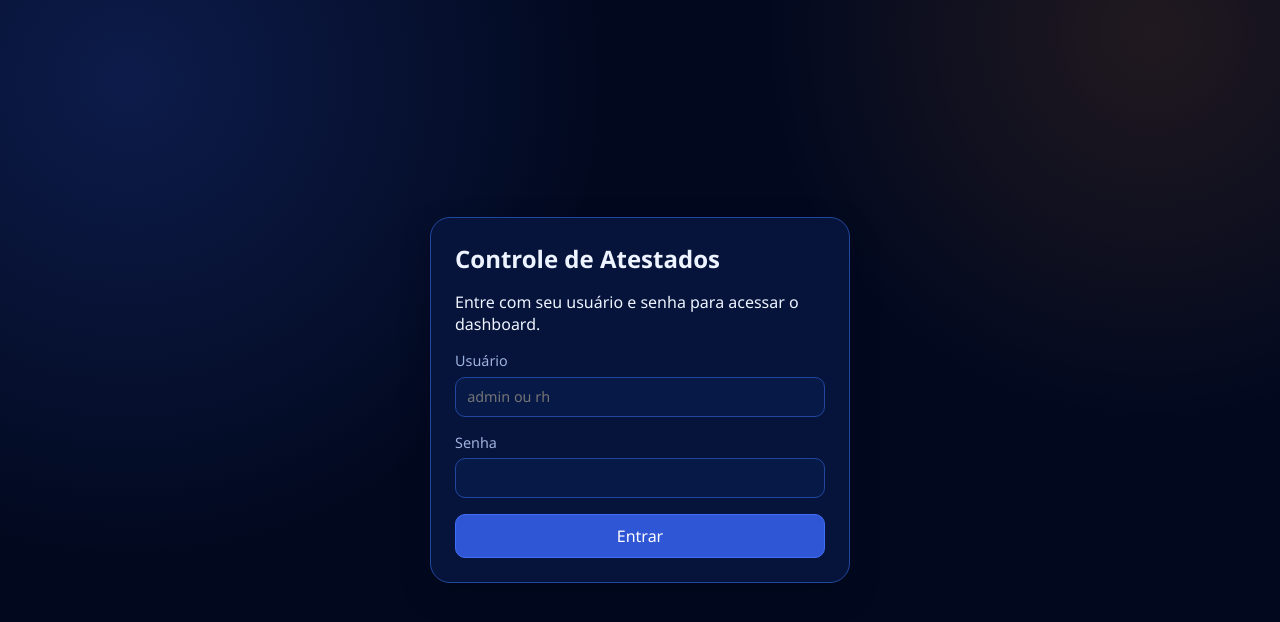
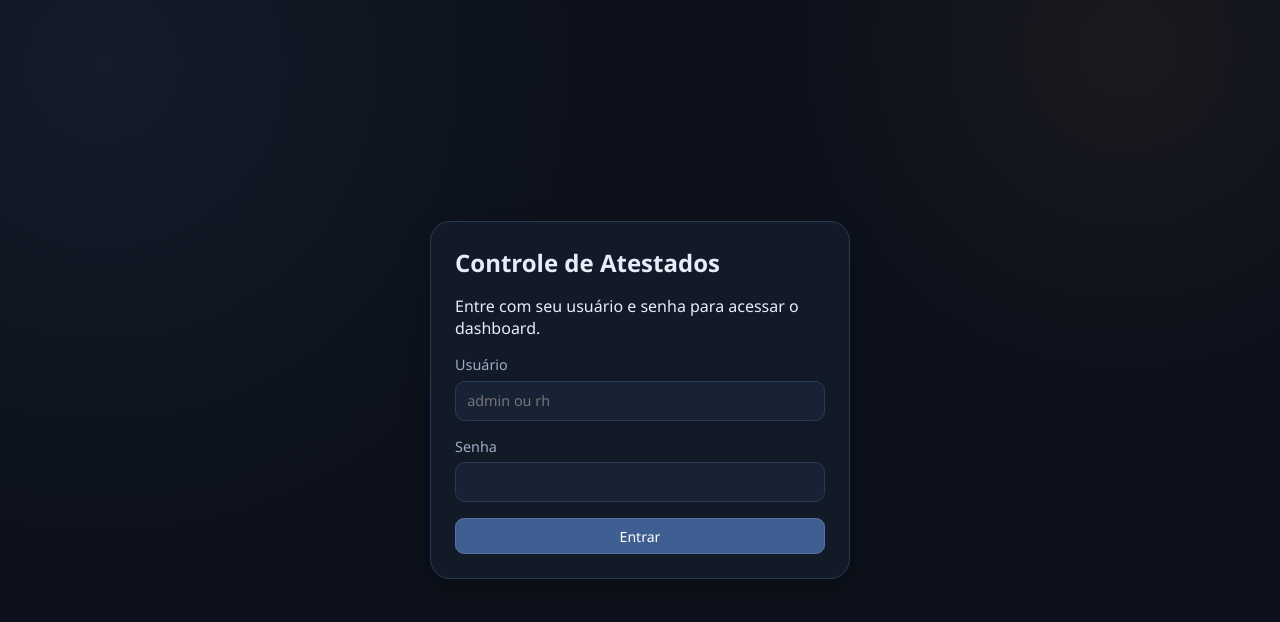
Before and after one commit to OmegaDistribuidora/controle-atestado, a React (Vite) app in the folder frontend/: page /login in a window 1280 px wide. Shown: the top 622 px of the page. Built offline with nearby package versions, Linux system fonts and the light colour scheme.

Commit message:
refactor: suavizar tema, reduzir botoes e aplicar mascara de CPF

```diff
--- a/frontend/src/components/AppLayout.jsx
+++ b/frontend/src/components/AppLayout.jsx
@@ -26,14 +26,14 @@ export default function AppLayout() {
             const Icon = item.icon;
             return (
               <NavLink key={item.to} to={item.to} end={item.to === "/"} className="nav-item">
-                <Icon size={18} />
+                <Icon size={15} />
                 <span>{item.label}</span>
               </NavLink>
             );
           })}
           {user?.role === "ADMIN" && (
             <NavLink to="/usuarios" className="nav-item">
-              <Users size={18} />
+              <Users size={15} />
               <span>Usuários</span>
             </NavLink>
           )}
--- a/frontend/src/components/CertificateDetailsModal.jsx
+++ b/frontend/src/components/CertificateDetailsModal.jsx
@@ -1,27 +1,22 @@
 import { ExternalLink, X } from "lucide-react";
 import { apiBlob } from "../services/api";
+import { formatCpf } from "../services/cpf";
 import { formatDate, formatDateTime } from "../services/date";
 
 export default function CertificateDetailsModal({ open, onClose, token, item }) {
   if (!open || !item) return null;
 
   async function handleOpenAttachment(filename) {
-    const previewWindow = window.open("", "_blank", "noopener,noreferrer");
-
     try {
       const safeName = encodeURIComponent(filename);
       const blob = await apiBlob(`/certificates/${item.id}/attachments/${safeName}`, { token });
       const url = URL.createObjectURL(blob);
-      if (previewWindow) {
-        previewWindow.location.href = url;
-      } else {
-        window.open(url, "_blank", "noopener,noreferrer");
+      const opened = window.open(url, "_blank", "noopener,noreferrer");
+      if (!opened) {
+        window.location.href = url;
       }
       window.setTimeout(() => URL.revokeObjectURL(url), 60000);
     } catch (error) {
-      if (previewWindow) {
-        previewWindow.close();
-      }
       window.alert(error.message);
     }
   }
@@ -38,7 +33,7 @@ export default function CertificateDetailsModal({ open, onClose, token, item })
 
         <div className="details-grid">
           <p><strong>Funcionário:</strong> {item.employeeName}</p>
-          <p><strong>CPF:</strong> {item.cpf}</p>
+          <p><strong>CPF:</strong> {formatCpf(item.cpf)}</p>
           <p><strong>CID:</strong> {item.cid || "-"}</p>
           <p><strong>Data inicial:</strong> {formatDate(item.startDate)}</p>
           <p><strong>Data final:</strong> {formatDate(item.endDate)}</p>
--- a/frontend/src/components/CertificateFormModal.jsx
+++ b/frontend/src/components/CertificateFormModal.jsx
@@ -1,6 +1,7 @@
 import { useEffect, useMemo, useState } from "react";
 import { X } from "lucide-react";
 import { apiForm } from "../services/api";
+import { formatCpf, normalizeCpf } from "../services/cpf";
 import { calculateAfastamentoInfo } from "../services/date";
 
 const INITIAL_STATE = {
@@ -30,7 +31,7 @@ export default function CertificateFormModal({ open, onClose, token, initialData
     if (initialData) {
       setForm({
         employeeName: initialData.employeeName || "",
-        cpf: initialData.cpf || "",
+        cpf: formatCpf(initialData.cpf || ""),
         startDate: toInputDate(initialData.startDate),
         endDate: toInputDate(initialData.endDate),
         cid: initialData.cid || "",
@@ -70,7 +71,7 @@ export default function CertificateFormModal({ open, onClose, token, initialData
 
     const formData = new FormData();
     formData.append("employeeName", form.employeeName.trim());
-    formData.append("cpf", form.cpf.trim());
+    formData.append("cpf", normalizeCpf(form.cpf));
     formData.append("startDate", form.startDate);
     formData.append("endDate", form.endDate || "");
     formData.append("cid", form.cid.trim());
@@ -137,7 +138,12 @@ export default function CertificateFormModal({ open, onClose, token, initialData
 
           <label>
             CPF *
-            <input type="text" value={form.cpf} onChange={(e) => setForm((old) => ({ ...old, cpf: e.target.value }))} />
+            <input
+              type="text"
+              value={form.cpf}
+              placeholder="000.000.000-00"
+              onChange={(e) => setForm((old) => ({ ...old, cpf: formatCpf(e.target.value) }))}
+            />
           </label>
 
           <label>
--- a/frontend/src/components/CertificateTable.jsx
+++ b/frontend/src/components/CertificateTable.jsx
@@ -1,4 +1,5 @@
 import { Eye, PenLine, Trash2 } from "lucide-react";
+import { formatCpf } from "../services/cpf";
 import { formatDate, formatDateTime } from "../services/date";
 
 export default function CertificateTable({ items, onEdit, onDetails, onDelete }) {
@@ -27,7 +28,7 @@ export default function CertificateTable({ items, onEdit, onDetails, onDelete })
             <tr key={item.id}>
               <td>{formatDateTime(item.registrationDate)}</td>
               <td>{item.employeeName}</td>
-              <td>{item.cpf}</td>
+              <td>{formatCpf(item.cpf)}</td>
               <td>{item.cid || "-"}</td>
               <td>{formatDate(item.startDate)}</td>
               <td>{formatDate(item.endDate)}</td>
@@ -36,13 +37,13 @@ export default function CertificateTable({ items, onEdit, onDetails, onDelete })
               <td>
                 <div className="action-buttons">
                   <button className="icon-btn" title="Ver detalhes" onClick={() => onDetails(item)}>
-                    <Eye size={16} />
+                    <Eye size={14} />
                   </button>
                   <button className="icon-btn" title="Editar atestado" onClick={() => onEdit(item)}>
-                    <PenLine size={16} />
+                    <PenLine size={14} />
                   </button>
                   <button className="icon-btn danger-btn" title="Excluir atestado" onClick={() => onDelete(item)}>
-                    <Trash2 size={16} />
+                    <Trash2 size={14} />
                   </button>
                 </div>
               </td>
--- /dev/null
+++ b/frontend/src/services/cpf.js
@@ -0,0 +1,15 @@
+export function normalizeCpf(value) {
+  return String(value || "")
+    .replace(/\D/g, "")
+    .slice(0, 11);
+}
+
+export function formatCpf(value) {
+  const digits = normalizeCpf(value);
+
+  if (digits.length <= 3) return digits;
+  if (digits.length <= 6) return `${digits.slice(0, 3)}.${digits.slice(3)}`;
+  if (digits.length <= 9) return `${digits.slice(0, 3)}.${digits.slice(3, 6)}.${digits.slice(6)}`;
+
+  return `${digits.slice(0, 3)}.${digits.slice(3, 6)}.${digits.slice(6, 9)}-${digits.slice(9, 11)}`;
+}
--- a/frontend/src/styles/app.css
+++ b/frontend/src/styles/app.css
@@ -1,17 +1,17 @@
 :root {
-  --bg: #02091f;
-  --bg-accent: #17337f;
-  --surface: #06133a;
-  --surface-strong: #0c215c;
-  --line: #21489f;
-  --text: #edf3ff;
-  --muted: #9eb2de;
-  --brand: #2f56d4;
-  --brand-dark: #2546af;
-  --ok: #06b389;
-  --danger: #ff6b78;
-  --highlight: #ff8a1f;
-  --shadow: 0 12px 28px rgba(0, 4, 22, 0.42);
+  --bg: #0c111b;
+  --bg-accent: #1c2538;
+  --surface: #121a28;
+  --surface-strong: #172235;
+  --line: #2a3a55;
+  --text: #e6edf8;
+  --muted: #9eacc5;
+  --brand: #3f5f92;
+  --brand-dark: #354f78;
+  --ok: #2f9d82;
+  --danger: #d66b79;
+  --highlight: #d58e4b;
+  --shadow: 0 10px 24px rgba(0, 0, 0, 0.28);
 }
 
 * {
@@ -22,8 +22,8 @@ body {
   margin: 0;
   color: var(--text);
   background:
-    radial-gradient(circle at 10% 10%, rgba(47, 86, 212, 0.24), transparent 35%),
-    radial-gradient(circle at 90% 4%, rgba(255, 138, 31, 0.12), transparent 28%),
+    radial-gradient(circle at 8% 8%, rgba(92, 117, 168, 0.1), transparent 34%),
+    radial-gradient(circle at 88% 6%, rgba(213, 142, 75, 0.07), transparent 24%),
     var(--bg);
   font-family: "Segoe UI", "Trebuchet MS", sans-serif;
 }
@@ -40,7 +40,7 @@ select {
   border: 1px solid var(--line);
   border-radius: 10px;
   padding: 0.6rem 0.7rem;
-  background: rgba(8, 25, 72, 0.96);
+  background: var(--surface-strong);
   color: var(--text);
 }
 
@@ -95,52 +95,54 @@ p {
 .app-shell {
   min-height: 100vh;
   display: grid;
-  grid-template-columns: 238px 1fr;
+  grid-template-columns: 220px 1fr;
 }
 
 .sidebar {
-  padding: 0.9rem;
+  padding: 0.75rem;
   border-right: 1px solid var(--line);
-  background: linear-gradient(180deg, rgba(5, 16, 50, 0.98), rgba(6, 22, 64, 0.98));
+  background: linear-gradient(180deg, #101827, #121d2f);
   display: grid;
   grid-template-rows: auto 1fr auto;
-  gap: 0.8rem;
+  gap: 0.65rem;
 }
 
 .brand {
-  font-size: 1.08rem;
+  font-size: 1rem;
   font-weight: 700;
-  color: #f2f6ff;
+  color: #ecf2ff;
 }
 
 .sidebar-nav {
   display: grid;
-  gap: 0.4rem;
+  gap: 0.3rem;
+  align-content: start;
+  grid-auto-rows: min-content;
 }
 
 .nav-item {
   display: flex;
   align-items: center;
-  gap: 0.42rem;
+  gap: 0.35rem;
   text-decoration: none;
   color: var(--text);
-  padding: 0.45rem 0.56rem;
-  border-radius: 10px;
-  border: 1px solid #1f3e89;
-  background: rgba(10, 29, 82, 0.6);
-  font-size: 0.86rem;
+  padding: 0.36rem 0.46rem;
+  border-radius: 9px;
+  border: 1px solid #2d3f5f;
+  background: rgba(23, 34, 52, 0.88);
+  font-size: 0.82rem;
   line-height: 1.2;
   justify-self: stretch;
 }
 
 .nav-item.active {
-  border-color: #00c6cf;
-  background: linear-gradient(135deg, rgba(30, 67, 170, 0.9), rgba(7, 35, 101, 0.92));
-  box-shadow: 0 0 0 1px rgba(0, 198, 207, 0.22);
+  border-color: #4f6f9e;
+  background: linear-gradient(135deg, #263955, #1b2a42);
+  box-shadow: 0 0 0 1px rgba(89, 116, 163, 0.16);
 }
 
 .nav-item:hover {
-  background: rgba(15, 42, 110, 0.85);
+  background: #1d2d46;
 }
 
 .sidebar-footer {
@@ -149,7 +151,7 @@ p {
 }
 
 .user-badge {
-  background: rgba(10, 30, 82, 0.86);
+  background: #172235;
   border: 1px solid var(--line);
   border-radius: 12px;
   padding: 0.6rem;
@@ -162,7 +164,7 @@ p {
 }
 
 .main-area {
-  padding: 1.1rem;
+  padding: 1rem;
 }
 
 .page-stack {
@@ -188,8 +190,8 @@ p {
 }
 
 .kpi-card {
-  background: linear-gradient(130deg, rgba(8, 30, 86, 0.94), rgba(8, 21, 63, 0.94));
-  border: 1px solid #2553b8;
+  background: linear-gradient(130deg, #17253c, #121d2f);
+  border: 1px solid #2d3f60;
   border-radius: 14px;
   padding: 0.9rem;
   box-shadow: var(--shadow);
@@ -256,16 +258,17 @@ p {
 .ghost-btn,
 .icon-btn {
   border: 1px solid transparent;
-  border-radius: 10px;
+  border-radius: 9px;
   cursor: pointer;
   transition: all 0.2s ease;
+  font-size: 0.88rem;
 }
 
 .primary-btn {
   background: var(--brand);
   color: #fff;
-  padding: 0.6rem 1rem;
-  border-color: #3f6ff8;
+  padding: 0.45rem 0.78rem;
+  border-color: #5772a1;
 }
 
 .primary-btn:hover {
@@ -273,21 +276,21 @@ p {
 }
 
 .ghost-btn {
-  background: rgba(10, 30, 83, 0.82);
+  background: #182438;
   border-color: var(--line);
   color: var(--text);
-  padding: 0.55rem 0.9rem;
+  padding: 0.4rem 0.7rem;
   display: inline-flex;
   align-items: center;
-  gap: 0.4rem;
+  gap: 0.35rem;
 }
 
 .icon-btn {
-  background: rgba(10, 30, 83, 0.82);
+  background: #182438;
   border-color: var(--line);
   color: var(--text);
-  width: 30px;
-  height: 30px;
+  width: 26px;
+  height: 26px;
   display: inline-grid;
   place-items: center;
 }
@@ -370,7 +373,7 @@ p {
   border: 1px solid var(--line);
   border-radius: 8px;
   padding: 0.3rem 0.5rem;
-  background: rgba(8, 24, 67, 0.95);
+  background: #172235;
   font-size: 0.85rem;
   display: inline-flex;
   align-items: center;
@@ -424,7 +427,7 @@ p {
 .month-card {
   border: 1px solid var(--line);
   border-radius: 12px;
-  background: rgba(7, 20, 58, 0.95);
+  background: #141f31;
   padding: 0.7rem;
   display: grid;
   gap: 0.55rem;
@@ -450,9 +453,9 @@ p {
 .day-cell {
   text-align: center;
   border-radius: 6px;
-  padding: 0.2rem 0;
-  font-size: 0.75rem;
-  background: rgba(14, 34, 92, 0.9);
+  padding: 0.16rem 0;
+  font-size: 0.72rem;
+  background: #1a2a42;
 }
 
 .day-cell.active {
```
Also changed, not shown: 2 other files (tests, documents, lock files or other folders).
